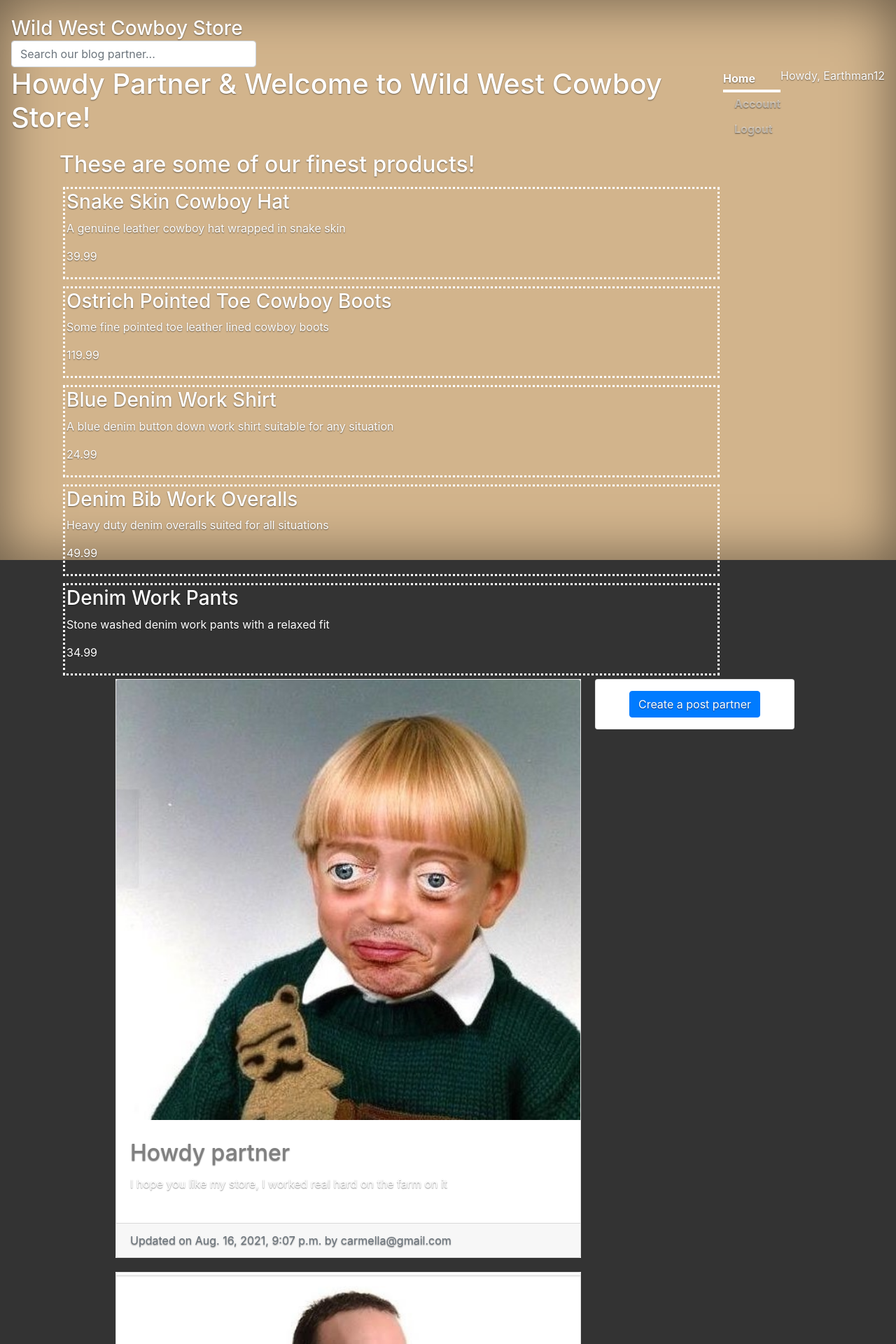
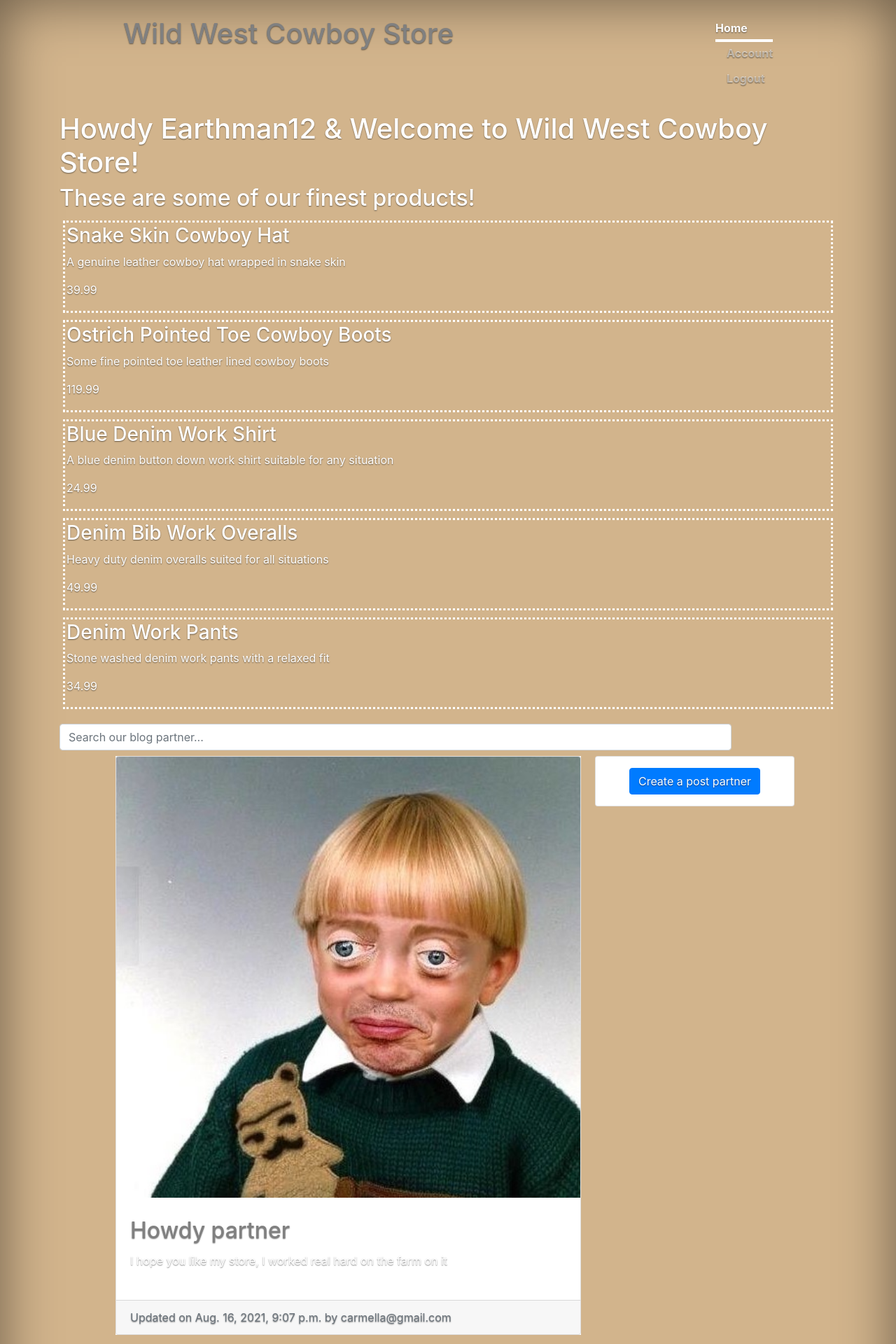
Before and after one commit to Earthman12/wild_west_cowboy_store_site, a Django app: page / in a window 1280 px wide. Shown: the top 1920 px of the page at 70% size. Run offline with Django 3.2, Linux system fonts and the light colour scheme; a user stored in the database is signed in; data comes from the database, SQL or seed files in the repository; both versions use the stored data as it was after the commit; some libraries are stand-ins or nearby versions.

Commit message:
More CSS changes

```diff
--- a/store_front/templates/store_front/store_home.html
+++ b/store_front/templates/store_front/store_home.html
@@ -41,6 +41,14 @@
 <div class = "container">
     <div class = "d-flex flex-column">
 
+        {% if request.user.is_authenticated %}
+            <h1>Howdy {{request.user.username}} & Welcome to Wild West Cowboy Store!</h1>
+
+        {% else %}
+            <h1>Howdy Partner & Welcome to Wild West Cowboy Store!</h1>
+
+        {% endif %}
+
         <h2>These are some of our finest products!</h2>
 
         {% for product in products %}
@@ -55,6 +63,14 @@
 
     </div>
 
+    <!-- Search bar for blog posts -->
+    <div class = "search-bar mt-sm-2 mr-2">
+        <form method = "get">
+            <!-- The 'name' is q as referred to in the template -->
+            <input type = "text" class = "form-control" name = "q" id = "id_q" placeholder="Search our blog partner...">
+        </form>
+    </div>
+    <!-- End Search bar for blog posts -->
 
     <div class = "row">
 
--- a/templates/base.html
+++ b/templates/base.html
@@ -20,6 +20,7 @@
 
         <!--- Body -->
         <div class = "main">
+
             {%  block content %}
 
             {% endblock content %}
--- a/templates/snippets/header.html
+++ b/templates/snippets/header.html
@@ -20,12 +20,6 @@
     * Base structure
     */
 
-    html,
-    body {
-    height: 100%;
-    background-color: #333;
-    }
-
     body {
     color: #fff;
     text-shadow: 0 .05rem .1rem rgba(0, 0, 0, .5);
@@ -33,9 +27,9 @@
     }
 
     .cover-container {
-    max-width: 100vw;
+    height: 10rem;
+    width: 75vw;
     }
-
 
     /*
     * Header
@@ -71,8 +65,9 @@
     }
 
     .search-bar{
-        max-width: 350px;
+        max-width: 75vw;
         width: 100%;
+        padding: .5rem 0;
     }
 
     @media (min-width: 48em) {
@@ -86,19 +81,12 @@
 </style>
 <!-- Copied from Bootstrap Cover stylesheet -->
 
-<div class="cover-container w-100 p-3 mx-auto">
+<div class="cover-container p-3 mx-auto">
     <header class="masthead mb-auto">
-        <div class="inner">
-            <h3 class="masthead-brand">Wild West Cowboy Store</h3>
-
-            <!-- Search bar for blog posts -->
-            <div class = "search-bar mt-sm-2 mr-2">
-                <form method = "get">
-                    <!-- The 'name' is q as referred to in the template -->
-                    <input type = "text" class = "form-control" name = "q" id = "id_q" placeholder="Search our blog partner...">
-                </form>
-            </div>
-            <!-- End Search bar for blog posts -->
+        <div>
+            <h1>
+                <a class = "masthead-brand" href = "{% url 'home' %}">Wild West Cowboy Store</a>
+            </h1>
 
             <nav class="nav nav-masthead justify-content-center">
                 {% if request.user.is_authenticated %}
@@ -107,7 +95,6 @@
                         <a class="nav-link" href = "{% url 'account' %}">Account</a>
                         <a class="nav-link" href = "{% url 'logout' %}">Logout</a>
                     </p>
-                    <p>Howdy, {{request.user.username}}</p>
 
                 {% else %}
                     <p>
@@ -118,10 +105,6 @@
 
                 {% endif %}
             </nav>
-
         </div>
     </header>
-
-    <h1>Howdy Partner & Welcome to Wild West Cowboy Store!</h1>
-
 </div>
```
Also changed, not shown: db.sqlite3.
